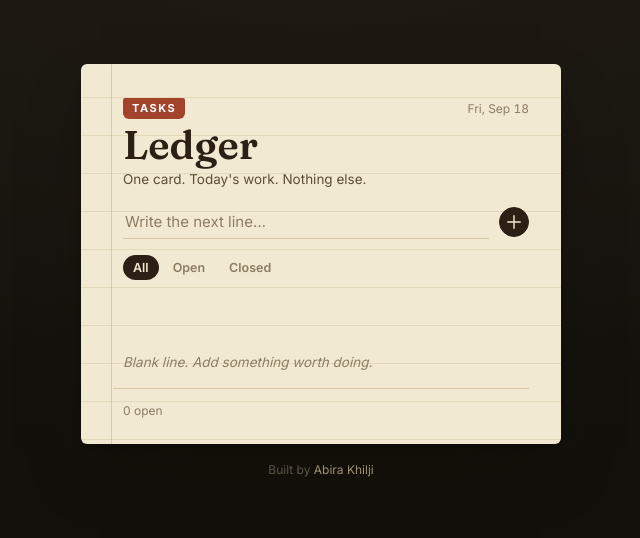
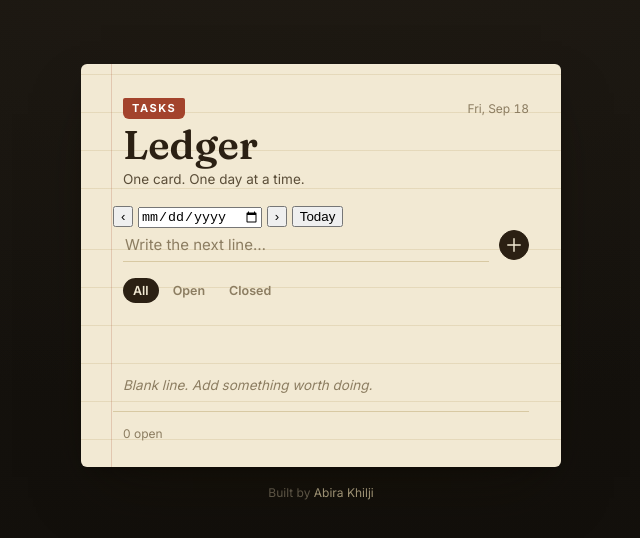
Before and after one commit to abirakhilji/ledger, a plain HTML site: page index.html in a window 1280 px wide. Shown: the whole page, without its empty margins (319-959 px from the left). Drawn offline with Linux system fonts and the light colour scheme.

Commit message:
index.html

```diff
--- a/index.html
+++ b/index.html
@@ -27,8 +27,14 @@
           <span class="card__stamp" id="dateStamp">— — —</span>
         </div>
         <h1 class="card__title">Ledger</h1>
-        <p class="card__subtitle">One card. Today's work. Nothing else.</p>
+       <p class="card__subtitle">One card. One day at a time.</p>
       </header>
+        <nav class="daynav" id="dayNav" aria-label="Choose day">
+        <button class="daynav__btn" id="prevDay" type="button" aria-label="Previous day">‹</button>
+        <input type="date" id="dayPicker" class="daynav__date" aria-label="Jump to date" />
+        <button class="daynav__btn" id="nextDay" type="button" aria-label="Next day">›</button>
+        <button class="daynav__today" id="todayBtn" type="button">Today</button>
+      </nav>
 
       <form class="entry" id="entryForm" autocomplete="off">
         <input
```
